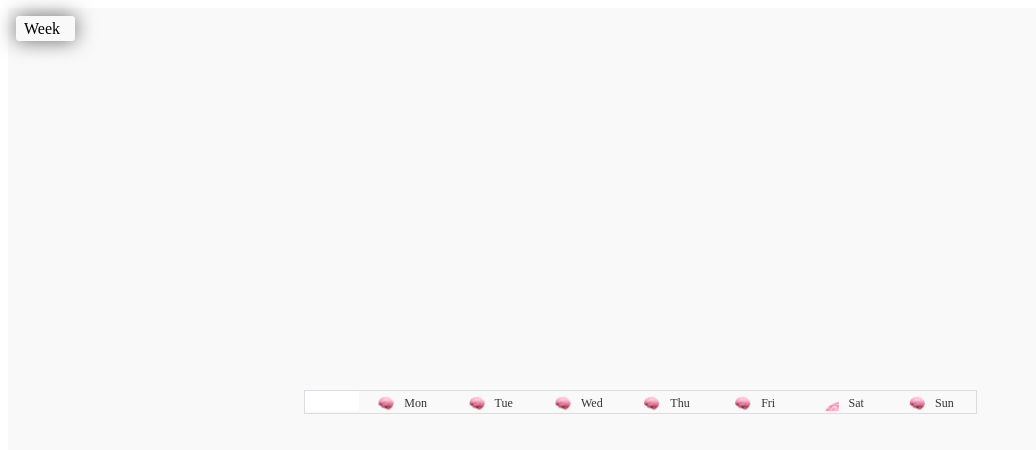
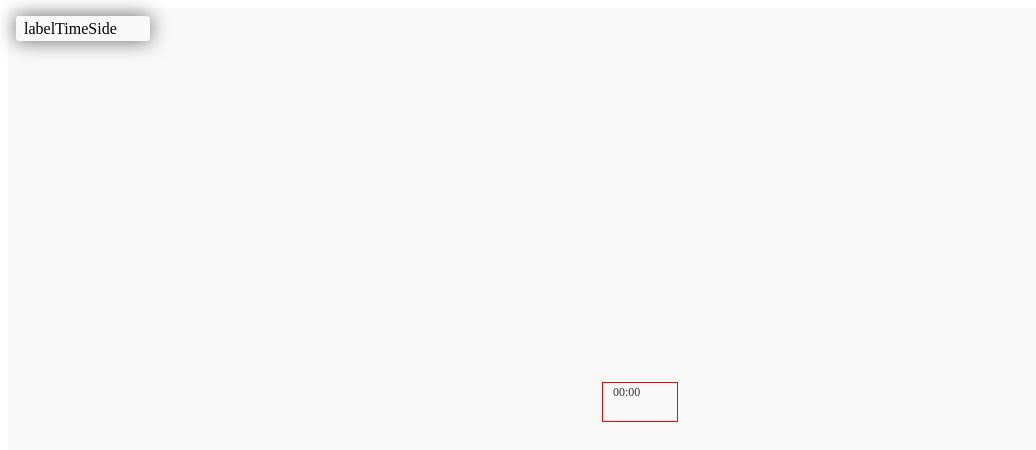
Before and after one commit to aftabrehan/calendarwex, a Next.js app: page /stories/label in a window 1280 px wide. Shown: the top 450 px of the page, without its empty margins (0-1036 px from the left). Built offline with nearby package versions, Linux system fonts and the light colour scheme.

Commit message:
Add Label-Types

```diff
--- a/pages/stories/label.js
+++ b/pages/stories/label.js
@@ -1,91 +1,38 @@
 import Stories from 'components/stories'
-import LabelTop from 'components/label'
+import Label from 'components/label/Label'
 
-import Icon1 from '../../src/assets/brain.svg'
-import Icon2 from '../../src/assets/camel.svg'
-import Icon3 from '../../src/assets/cocktail-glass.svg'
-import Icon4 from '../../src/assets/hot-beverage.svg'
-import Icon5 from '../../src/assets/zombie.svg'
-import Icon6 from '../../src/assets/party-popper.svg'
-import Icon7 from '../../src/assets/women-getting-massage.svg'
-import BlankIcon from '../../src/assets/blank.svg'
+import WaveIcon from '../../src/assets/waving-hand.svg'
 
-const labelTopWeek = {
-  arg: 'Week',
-  variant: 'row',
-  gap: <BlankIcon />,
-  days: [
-    {
-      day: 'Mon',
-      icon: <Icon1 />,
-    },
-    {
-      day: 'Tue',
-      icon: <Icon2 />,
-    },
-    {
-      day: 'Wed',
-      icon: <Icon3 />,
-    },
-    {
-      day: 'Thu',
-      icon: <Icon4 />,
-    },
-    {
-      day: 'Fri',
-      icon: <Icon5 />,
-    },
-    {
-      day: 'Sat',
-      icon: <Icon6 />,
-    },
-    {
-      day: 'Sun',
-      icon: <Icon7 />,
-    },
-  ],
+const labelTimeSide = {
+  arg: 'labelTimeSide',
+  variant: 'labelTimeSide',
+  text: '00:00',
 }
 
-const labelTopMonth = {
-  arg: 'Month',
-  variant: 'row',
-  days: [
-    {
-      day: 'Mon',
-      icon: <Icon1 />,
-    },
-    {
-      day: 'Tue',
-      icon: <Icon2 />,
-    },
-    {
-      day: 'Wed',
-      icon: <Icon3 />,
-    },
-    {
-      day: 'Thu',
-      icon: <Icon4 />,
-    },
-    {
-      day: 'Fri',
-      icon: <Icon5 />,
-    },
-    {
-      day: 'Sat',
-      icon: <Icon6 />,
-    },
-    {
-      day: 'Sun',
-      icon: <Icon7 />,
-    },
-  ],
+const labelTimeSideTop = {
+  arg: 'labelTimeSideTop',
+  variant: 'labelTimeSideTop',
+  text: '00:00',
+}
+
+const labelDaySide = {
+  arg: 'labelDaySide',
+  variant: 'labelDaySide',
+  text: 'Day',
+}
+
+const labelDayTop = {
+  arg: 'labelDayTop',
+  variant: 'labelDayTop',
+  icon: <WaveIcon />,
+  text: 'Day',
 }
 
 const LabelStory = () => {
   return (
     <Stories
-      argList={[labelTopWeek, labelTopMonth]}
-      template={args => <LabelTop {...args} />}
+      argList={[labelTimeSide, labelTimeSideTop, labelDaySide, labelDayTop]}
+      template={args => <Label {...args} />}
     />
   )
 }
--- /dev/null
+++ b/src/components/label/Label.js
@@ -0,0 +1,26 @@
+import clsx from 'clsx'
+
+import stl from './Label.module.scss'
+
+const Label = ({
+  args,
+  variant,
+  icon,
+  text,
+  id,
+  width,
+  height,
+  customClass,
+  conCustomClass,
+}) => {
+  return (
+    <div arg={args} className={clsx(stl[`${variant}`], customClass)}>
+      <div className={clsx(stl.text, conCustomClass)}>
+        {icon}
+        {text}
+      </div>
+    </div>
+  )
+}
+
+export default Label
--- a/src/components/label/Label.module.scss
+++ b/src/components/label/Label.module.scss
@@ -1,4 +1,17 @@
 @import 'styles/common';
+
+.container {
+  box-sizing: border-box;
+  display: flex;
+  justify-content: space-around;
+  flex-wrap: wrap;
+  position: relative;
+  gap: 2rem;
+  width: 209px;
+  height: 110px;
+  border: 1px dashed #9747ff;
+  border-radius: 5px;
+}
 
 .label {
   box-sizing: border-box;
@@ -8,8 +21,6 @@
   padding: 0px;
   width: 673px;
   height: 24px;
-  left: 20px;
-  top: 20px;
   border-bottom: 1px solid #dadce0;
 
   // for local use
@@ -30,3 +41,74 @@
   font-size: 12px;
   color: #333333;
 }
+
+.labelTimeSide {
+  padding: 0px 10px 10px;
+  gap: 10px;
+  width: 54px;
+  height: 28px;
+  @extend .redBorder;
+
+  .text {
+    font-style: normal;
+    font-weight: 500;
+    font-size: 12px;
+    line-height: 18px;
+    color: #333333;
+  }
+}
+
+.labelTimeSideTop {
+  padding: 0px 10px;
+  gap: 10px;
+  width: 54px;
+  height: 26px;
+  @extend .redBorder;
+
+  .text {
+    width: 34px;
+    height: 5px;
+    font-style: normal;
+    font-weight: 500;
+    font-size: 12px;
+    line-height: 5px;
+    color: #333333;
+  }
+}
+
+.labelDaySide {
+  padding: 0px 10px 10px;
+  gap: 10px;
+  width: 44px;
+  height: 28px;
+  @extend .redBorder;
+
+  .text {
+    font-style: normal;
+    font-weight: 500;
+    font-size: 12px;
+    line-height: 18px;
+    color: #333333;
+  }
+}
+
+.labelDayTop {
+  display: flex;
+  flex-direction: row;
+  justify-content: center;
+  align-items: center;
+  padding: 0px 10px;
+  gap: 10px;
+  width: 69px;
+  height: 26px;
+
+  @extend .redBorder;
+
+  .text {
+    display: flex;
+    align-items: center;
+    gap: 10px;
+    width: 69px;
+    height: 26px;
+  }
+}
--- a/styles/common.scss
+++ b/styles/common.scss
@@ -23,6 +23,6 @@
   flex-direction: column;
 }
 
-.testBorder {
+.redBorder {
   border: 1px solid red;
 }
```
Also changed, not shown: pages/stories/index.js (+2 -1 lines), pages/stories/label-top.js (added, +93 -0 lines), src/assets/waving-hand.svg (added).
